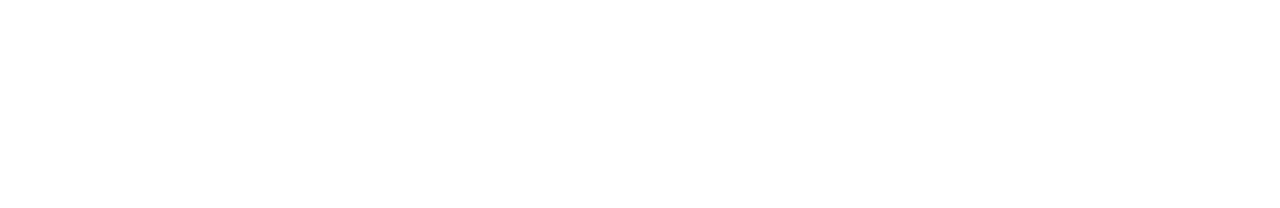
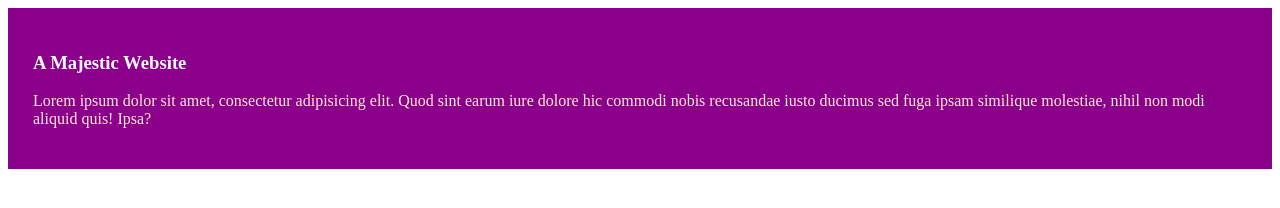
Before and after one commit to mahfuznoman79/a-simple-website, a plain HTML site: page index.html in a window 1280 px wide. Drawn offline with Linux system fonts and the light colour scheme.

Commit message:
added the first blog

```diff
--- a/index.html
+++ b/index.html
@@ -4,8 +4,12 @@
     <meta charset="UTF-8">
     <meta name="viewport" content="width=device-width, initial-scale=1.0">
     <title>a simple website</title>
+    <link rel="stylesheet" href="styls/blog.css">
 </head>
 <body>
-
+    <div>
+        <h3>A Majestic Website </h3>
+        <p>Lorem ipsum dolor sit amet, consectetur adipisicing elit. Quod sint earum iure dolore hic commodi nobis recusandae iusto ducimus sed fuga ipsam similique molestiae, nihil non modi aliquid quis! Ipsa?</p>
+    </div>
 </body>
 </html>
--- /dev/null
+++ b/styls/blog.css
@@ -0,0 +1,10 @@
+div{
+    background-color: darkmagenta;
+    padding: 25px;
+}
+h3{
+    color: aliceblue;
+}
+p{
+    color: blanchedalmond;
+}
```
